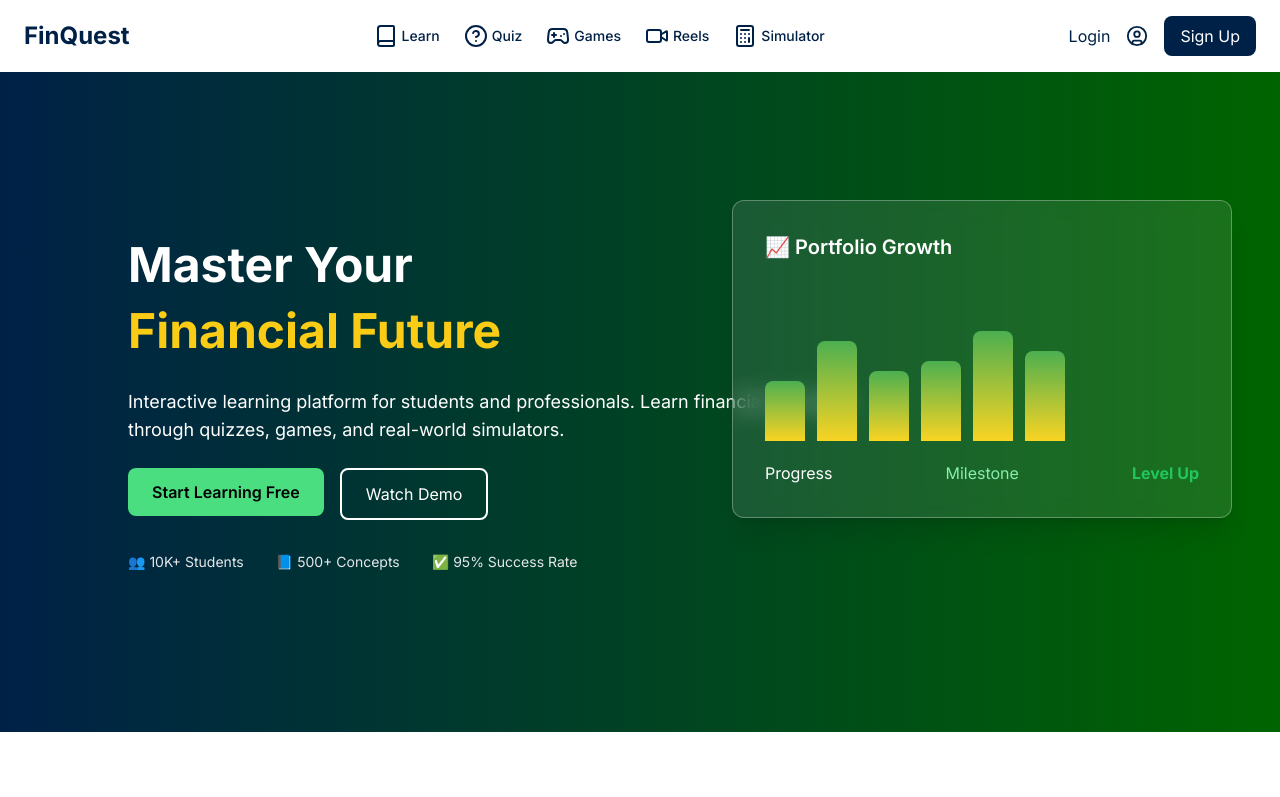
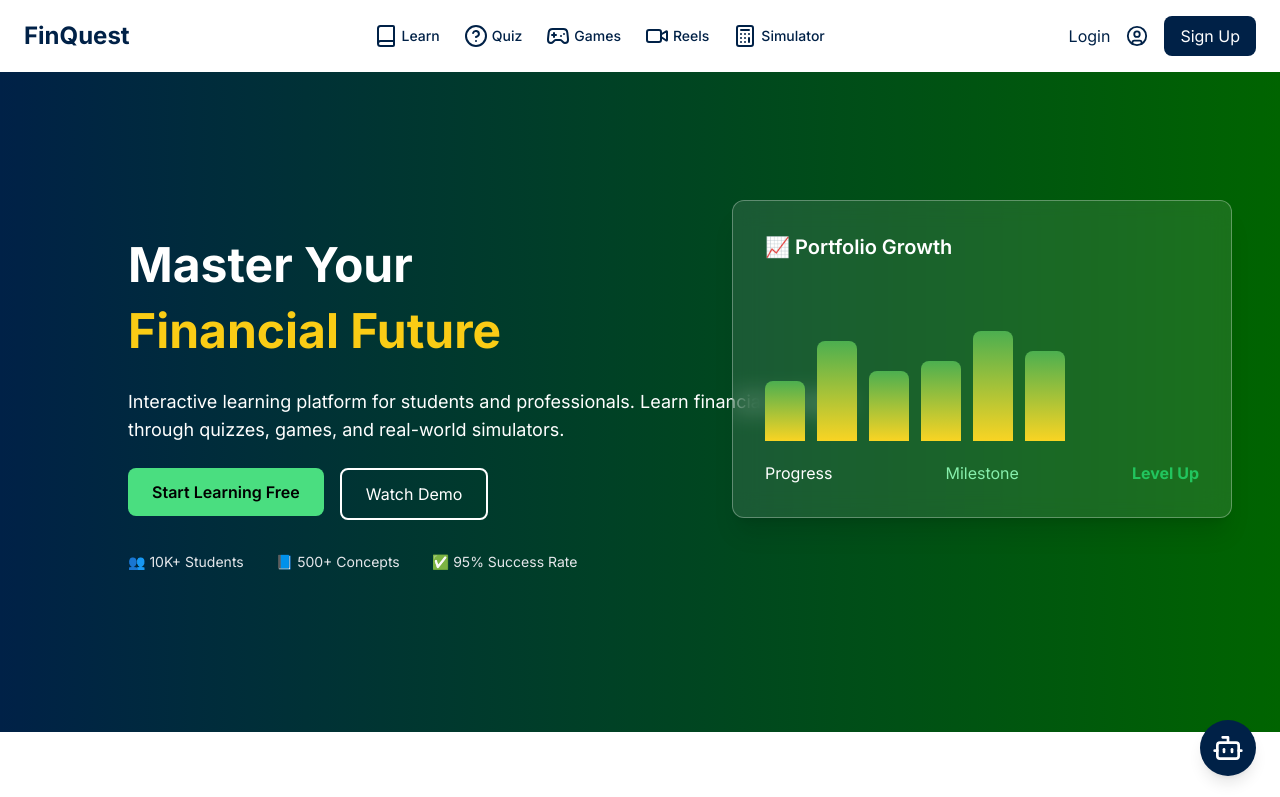
Before and after one commit to Clusters-Config/Fin-Quest, a React (Vite) app in the folder frontend/: page / in a window 1280 px wide. Shown: the top 797 px of the page. Built offline with nearby package versions, Linux system fonts and the light colour scheme; no server answers.

Commit message:
feat: add Bot icon to Homepage and update Chat component with commented import

```diff
--- a/frontend/src/pages/Chat.jsx
+++ b/frontend/src/pages/Chat.jsx
@@ -3,6 +3,8 @@ import ChatForm from "../components/ChatForm.jsx";
 import { useEffect, useRef, useState } from "react";
 import ChatMessage from "../components/ChatMessage.jsx";
 import React from "react";
+// import {Bot} from "lucide-react";
+
 
 function Chat() {
     const [chatHistory, setChatHistory] = useState([]);
@@ -47,7 +49,10 @@ function Chat() {
 
 
     return (
+
       <div className="container">
+              {/* <a href="#" aria-label="Twitter"><Bot size={20} className="hover:text-green-400 transition-colors" /></a> */}
+
         <div className="chatbot-popup">
           {/* Chatbot Header */}
           <div className="chat-header">
--- a/frontend/src/pages/Homepage.jsx
+++ b/frontend/src/pages/Homepage.jsx
@@ -19,11 +19,13 @@ import {
   Linkedin,
   Twitter,
   Youtube,
+  Bot,
 } from "lucide-react";
 import { useEffect, useState } from "react";
 import axios from "axios";
 import { useAuth } from "./AuthContext";
 import logo from "../assets/fin-logo.jpg"; // FinQuest Logo
+
 
 
 function Homepage() {
@@ -260,7 +262,17 @@ function Homepage() {
   </div>
 </section>
 
+ <a href="#" className="fixed bottom-6 right-6 z-50 transition-transform duration-300 transform hover:scale-110">
 
+        <Bot
+
+          size={56}
+
+          className="bg-[#002147] text-white rounded-full p-3 shadow-lg hover:bg-[#001533] transition-colors"
+
+        />
+
+      </a>
 
       {/* Footer */}
       <footer className="bg-[#002147] text-gray-300 py-12 px-6">
@@ -324,6 +336,8 @@ function Homepage() {
 
         </div>
       </footer>
+
+
     </div>
   );
 }
```
